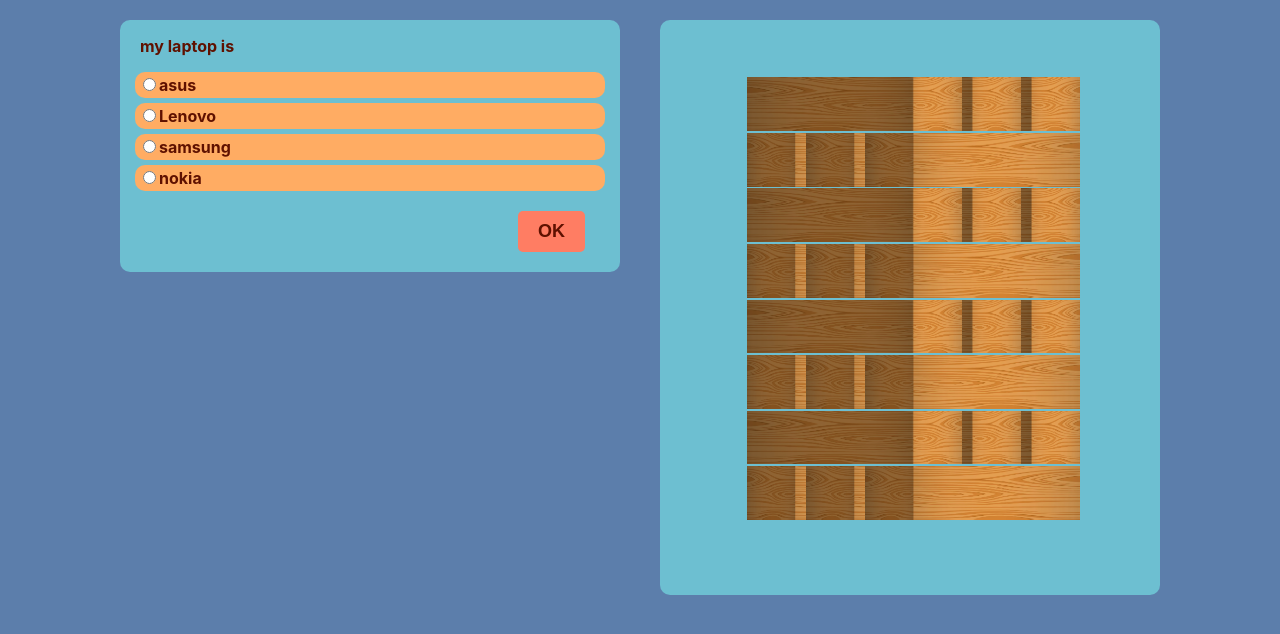
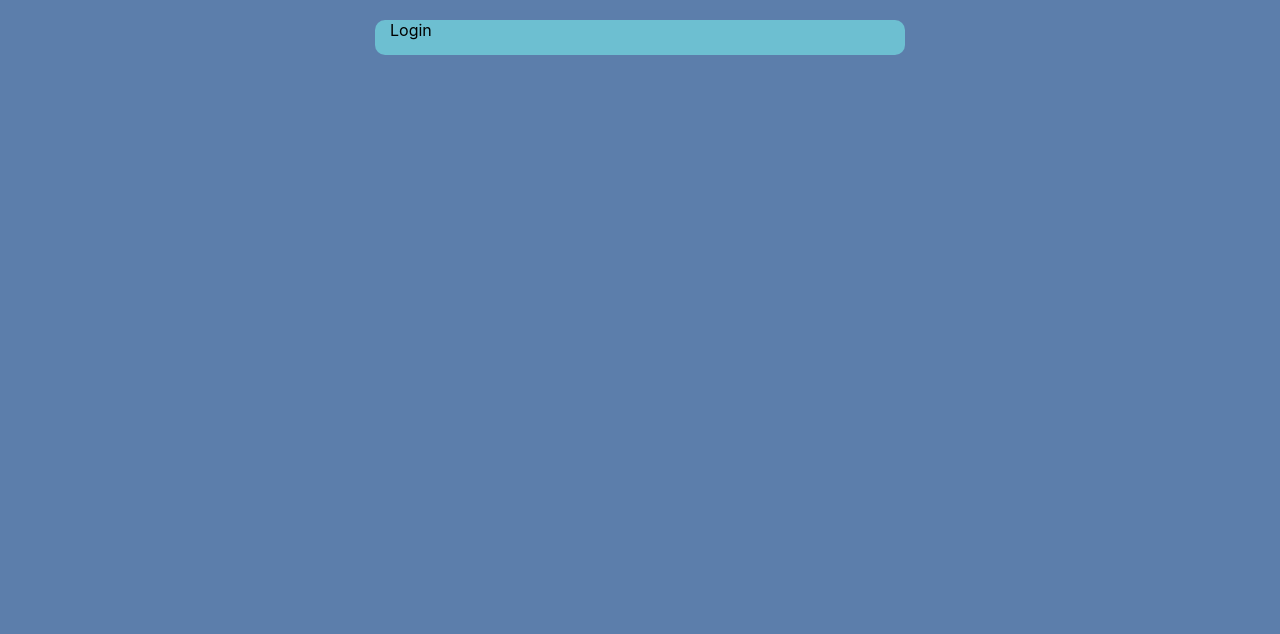
Before and after one commit to MartinUzunuv/my-app, a React (Create React App) app: page / in a window 1280 px wide. Shown: the top 634 px of the page. Built offline with nearby package versions, Linux system fonts and the light colour scheme.

Commit message:
login part initialized

```diff
--- a/src/App.css
+++ b/src/App.css
@@ -1,4 +1,7 @@
 .App {
   text-align: left;
   height: 100vh;
+  display: flex;
+  align-items: flex-start;
+  justify-content: center;
 }
--- a/src/App.js
+++ b/src/App.js
@@ -1,10 +1,16 @@
 import "./App.css";
 import QuizAndJenga from "./components/QuizAndJenga";
+import Login from "./components/Login";
+import { useState } from "react";
 
 function App() {
-  return <div className="App">
-    <QuizAndJenga />
-  </div>;
+  const [logged, setLogged] = useState(false);
+
+  return (
+    <div className="App">
+      {logged ? <QuizAndJenga /> : <Login setLogged={setLogged} />}
+    </div>
+  );
 }
 
 export default App;
--- /dev/null
+++ b/src/components/Login.css
@@ -0,0 +1,11 @@
+.Login {
+    background-color: #6DBFD1;
+    border-radius: 10px;
+    margin: 20px;
+    display: inline-block;
+    max-width: 90%;
+    width: 500px;
+    text-align: left;
+    padding: 15px;
+    padding-top: 0px;
+}
--- /dev/null
+++ b/src/components/Login.js
@@ -0,0 +1,15 @@
+import React from 'react'
+import './Login.css'
+
+const Login = ({setLogged}) => {
+
+const onClick = () => {
+    setLogged(true)
+}
+
+  return (
+    <div className='Login' onClick={onClick} >Login</div>
+  )
+}
+
+export default Login
```
